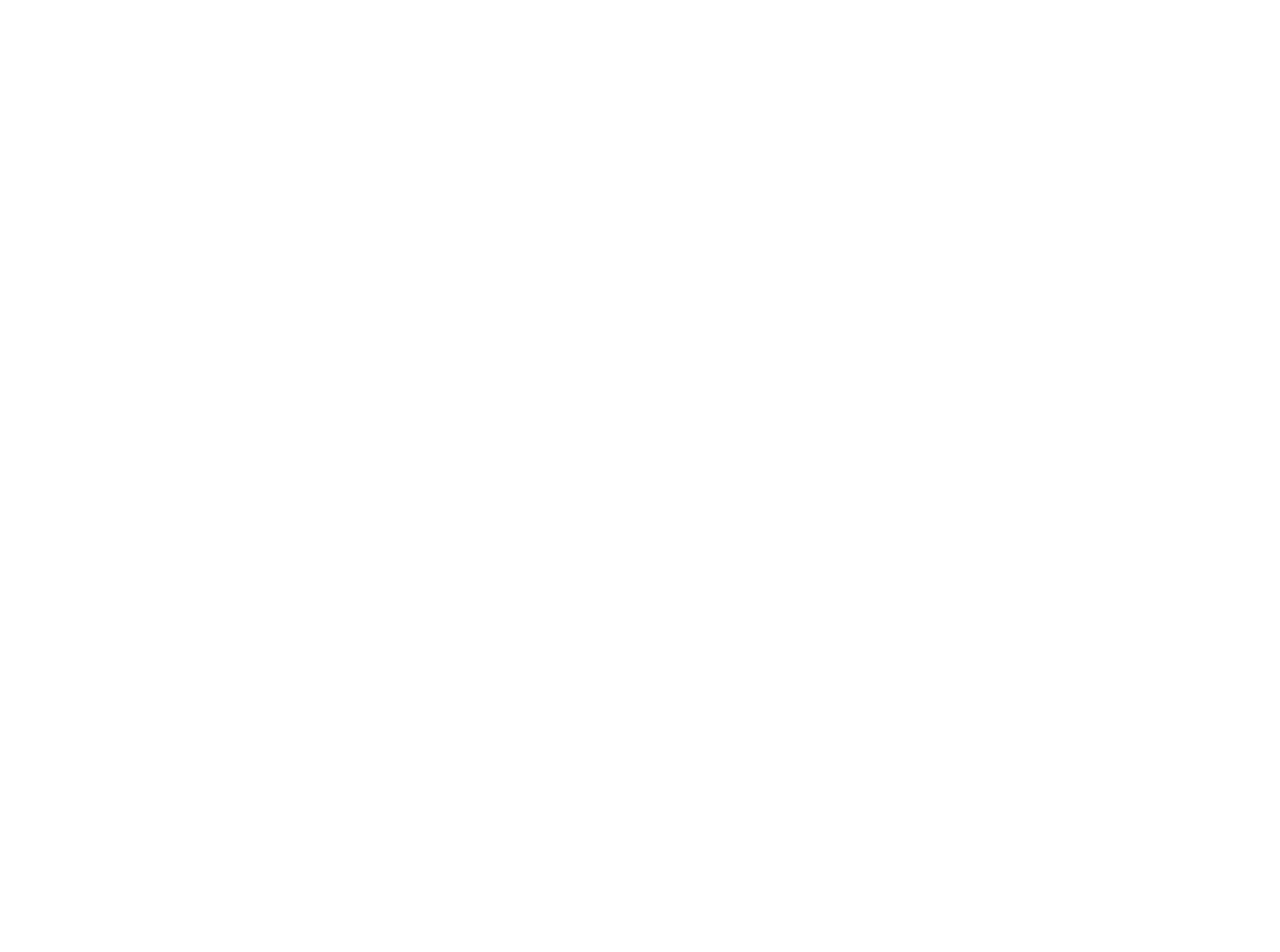
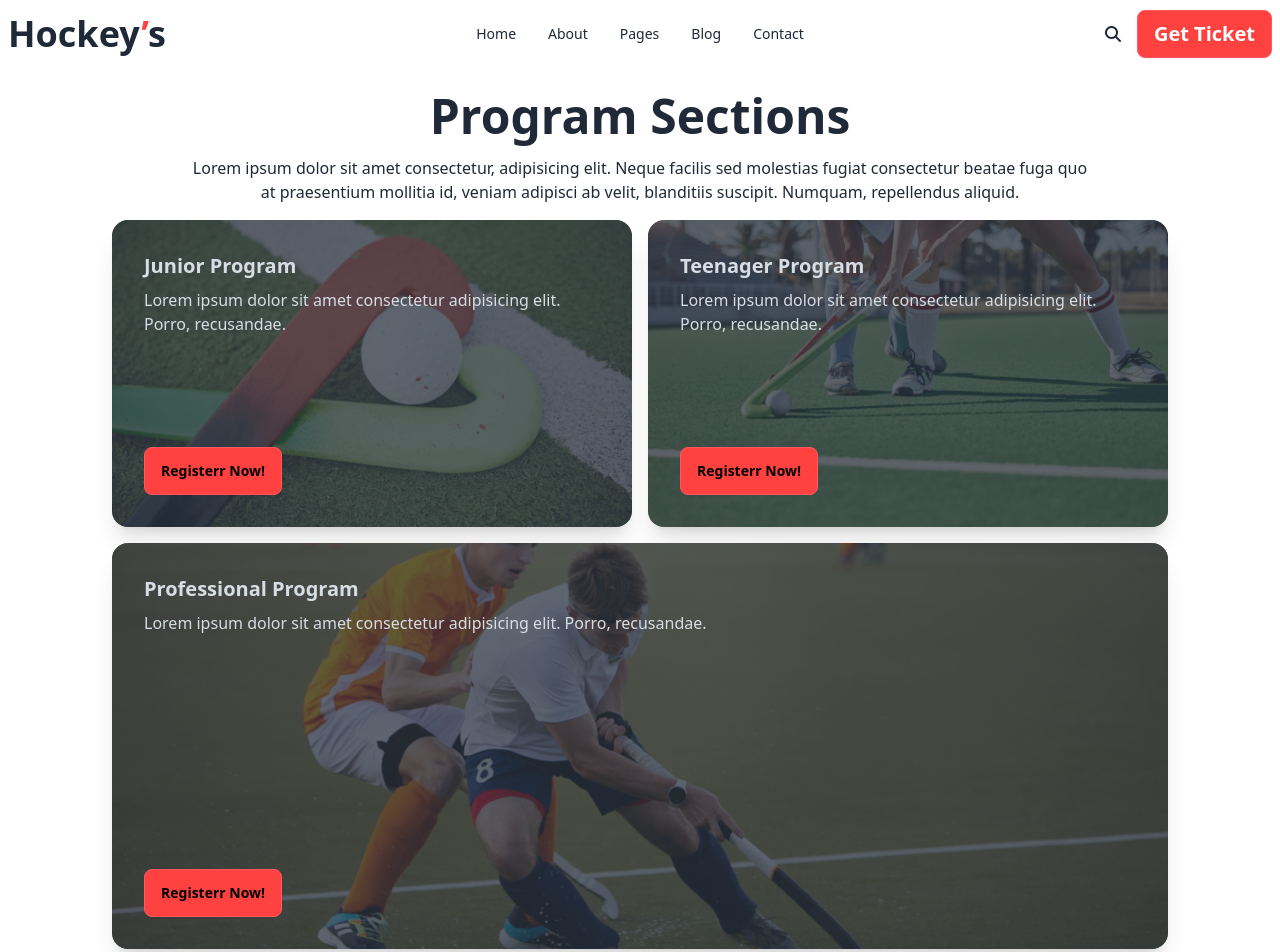
Before and after one commit to FarhatGani/Hockeys-sport-website-with-DaisyUI, a plain HTML site: page index.html in a window 1280 px wide. Shown: the top 952 px of the page. Before the commit the page ends 800 px from the top, so only its background shows below. Drawn offline with nearby package versions, Linux system fonts and the light colour scheme.

Commit message:
added Navbar and Program section

```diff
--- a/index.html
+++ b/index.html
@@ -17,10 +17,12 @@
                 extend: {
                     colors: {
                         clifford: '#da373d',
+                        'common-color': '#FF4240',
                     }
                 }
             }
         }
+    </script>
     </script>
 
     <!-- font awesome -->
@@ -36,18 +38,103 @@
             font-family: 'Manrope', sans-serif;
         }
     </style>
-
-
 </head>
 
 <body>
     <header>
+        <nav class="container mx-auto">
+            <div class="navbar bg-base-100">
+                <div class="navbar-start">
+                    <div class="dropdown">
+                        <div tabindex="0" role="button" class="btn btn-ghost lg:hidden">
+                            <svg xmlns="http://www.w3.org/2000/svg" class="h-5 w-5" fill="none" viewBox="0 0 24 24"
+                                stroke="currentColor">
+                                <path stroke-linecap="round" stroke-linejoin="round" stroke-width="2"
+                                    d="M4 6h16M4 12h8m-8 6h16" />
+                            </svg>
+                        </div>
+                        <ul tabindex="0"
+                            class="menu menu-sm dropdown-content mt-3 z-[1] p-2 shadow bg-base-100 rounded-box w-52">
+                            <li><a>Homeeee</a></li>
+                            <li><a>About</a></li>
+                            <li><a>Pages</a></li>
+                            <li><a>Blog</a></li>
+                            <li><a>Contact</a></li>
+                        </ul>
+                    </div>
+                    <a class="text-4xl font-extrabold">Hockey<span class="text-common-color">’</span>s</a>
+                </div>
+                <div class="navbar-center hidden lg:flex">
+                    <ul class="menu menu-horizontal px-10 text-base-content">
+                        <li class="hover:text-common-color"><a>Home</a></li>
+                        <li class="hover:text-common-color"><a>About</a></li>
+                        <li class="hover:text-common-color"><a>Pages</a></li>
+                        <li class="hover:text-common-color"><a>Blog</a></li>
+                        <li class="hover:text-common-color"><a>Contact</a></li>
+                    </ul>
+                </div>
+                <div class="navbar-end">
+                    <i class="fa-solid fa-magnifying-glass px-4"></i>
+                    <a class="btn btn-error bg-common-color text-xl font-bold text-white">Get
+                        Ticket</a>
+                </div>
+            </div>
+        </nav>
+    </header>
 
-    </header>
-    <main>
+
+    <main class="container mx-auto">
         <!-- Profession Hockeys Club -->
 
         <!-- Program Sections -->
+        <section class=" my-6 mx-4 lg:mx-28">
+                <h2 class="text-center text-5xl font-extrabold pb-4">Program Sections</h2>
+                <p class="pb-4 lg:px-20 text-center">Lorem ipsum dolor sit amet consectetur, adipisicing elit. Neque
+                    facilis sed molestias fugiat consectetur
+                    beatae fuga quo at praesentium mollitia id, veniam adipisci ab velit, blanditiis suscipit. Numquam,
+                    repellendus aliquid.
+                </p>
+            <!-- card container -->
+            <div class="grid gap-4 grid-cols-1 justify-center items-center lg:grid-cols-2">
+                <!-- 1st card -->
+                <div class="card shadow-xl image-full">
+                    <figure><img src="./images/2.png" alt="" />
+                    </figure>
+                    <div class="card-body">
+                        <h2 class="card-title">Junior Program</h2>
+                        <p>Lorem ipsum dolor sit amet consectetur adipisicing elit. Porro, recusandae.</p>
+                        <div class="card-actions justify-start">
+                            <button class="btn btn-error bg-common-color">Registerr Now!</button>
+                        </div>
+                    </div>
+                </div>
+                <!-- 2nd card -->
+                <div class="card shadow-xl image-full">
+                    <figure><img src="./images/3.png" alt="" />
+                    </figure>
+                    <div class="card-body">
+                        <h2 class="card-title">Teenager Program</h2>
+                        <p>Lorem ipsum dolor sit amet consectetur adipisicing elit. Porro, recusandae.</p>
+                        <div class="card-actions justify-start">
+                            <button class="btn btn-error bg-common-color">Registerr Now!</button>
+                        </div>
+                    </div>
+                </div>
+                <!-- 3rd card -->
+                <div class="card shadow-xl image-full lg:col-span-2 ">
+                    <figure><img src="./images/4.png" alt="" />
+                    </figure>
+                    <div class="card-body">
+                        <h2 class="card-title">Professional Program</h2>
+                        <p>Lorem ipsum dolor sit amet consectetur adipisicing elit. Porro, recusandae.</p>
+                        <div class="card-actions justify-start">
+                            <button class="btn btn-error bg-common-color">Registerr Now!</button>
+                        </div>
+                    </div>
+                </div>
+            </div>
+
+        </section>
 
         <!-- Our New Products -->
 
```
Also changed, not shown: images/1-1.png (added), images/1-2.png (added).
